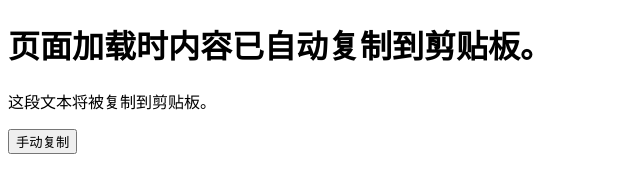
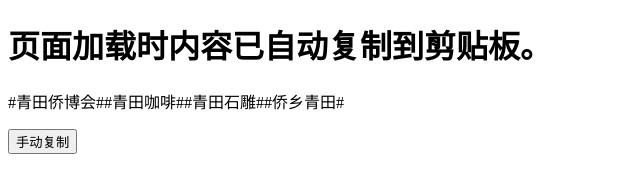
Before and after one commit to confidencesman/copyTo, a plain HTML site: page index.html in a window 1280 px wide. Shown: the whole page, without its empty margins (0-640 px from the left). Drawn offline with Linux system fonts and the light colour scheme.

Commit message:
Update index.html

```diff
--- a/index.html
+++ b/index.html
@@ -12,7 +12,7 @@
 	    页面加载时内容已自动复制到剪贴板。
 	</h1>
 	<p id="message">
-	    这段文本将被复制到剪贴板。
+	   #青田侨博会##青田咖啡##青田石雕##侨乡青田#
 	</p>
 	<p>
 	    <button id="copyButton">手动复制</button>
```
